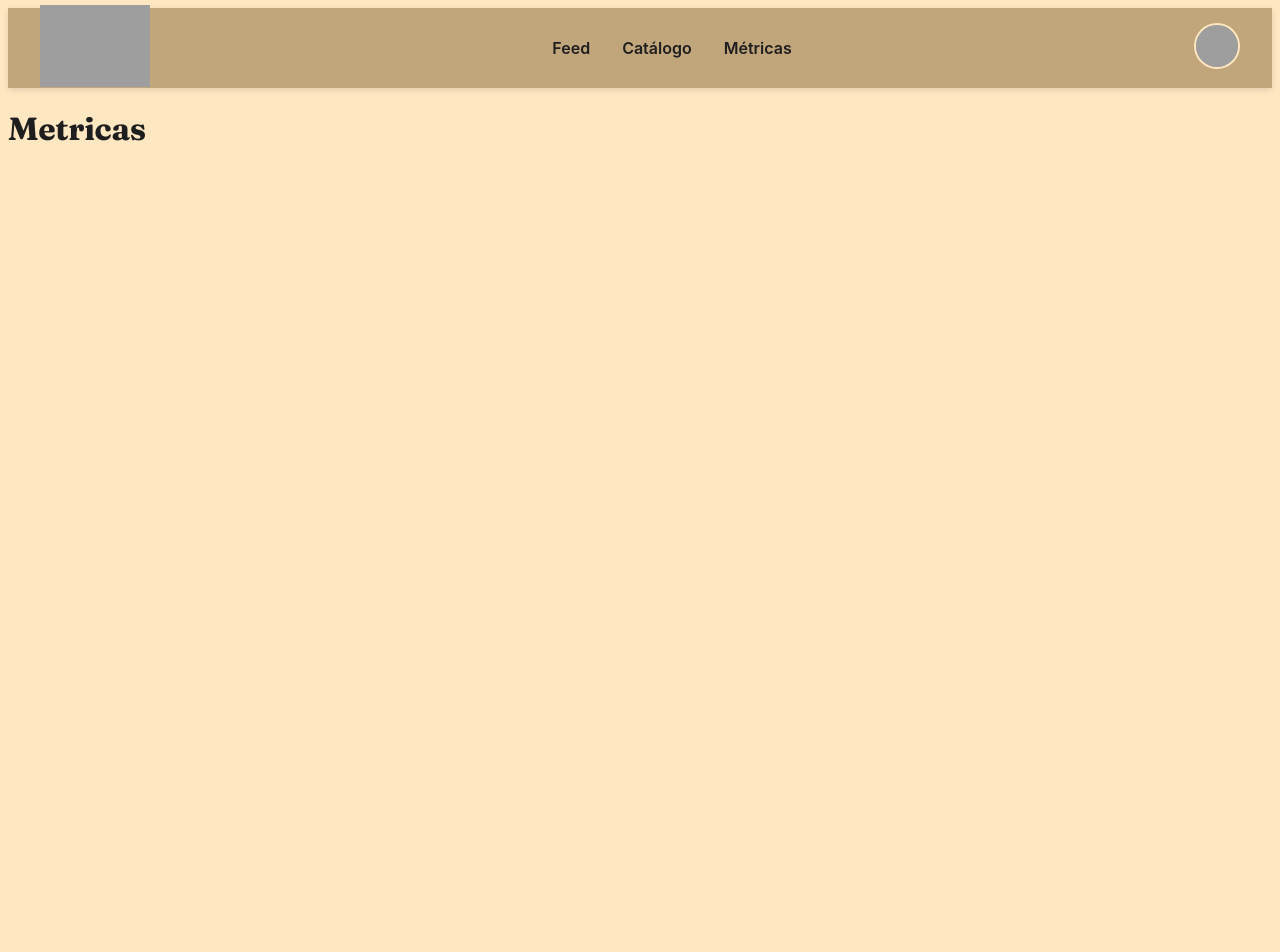
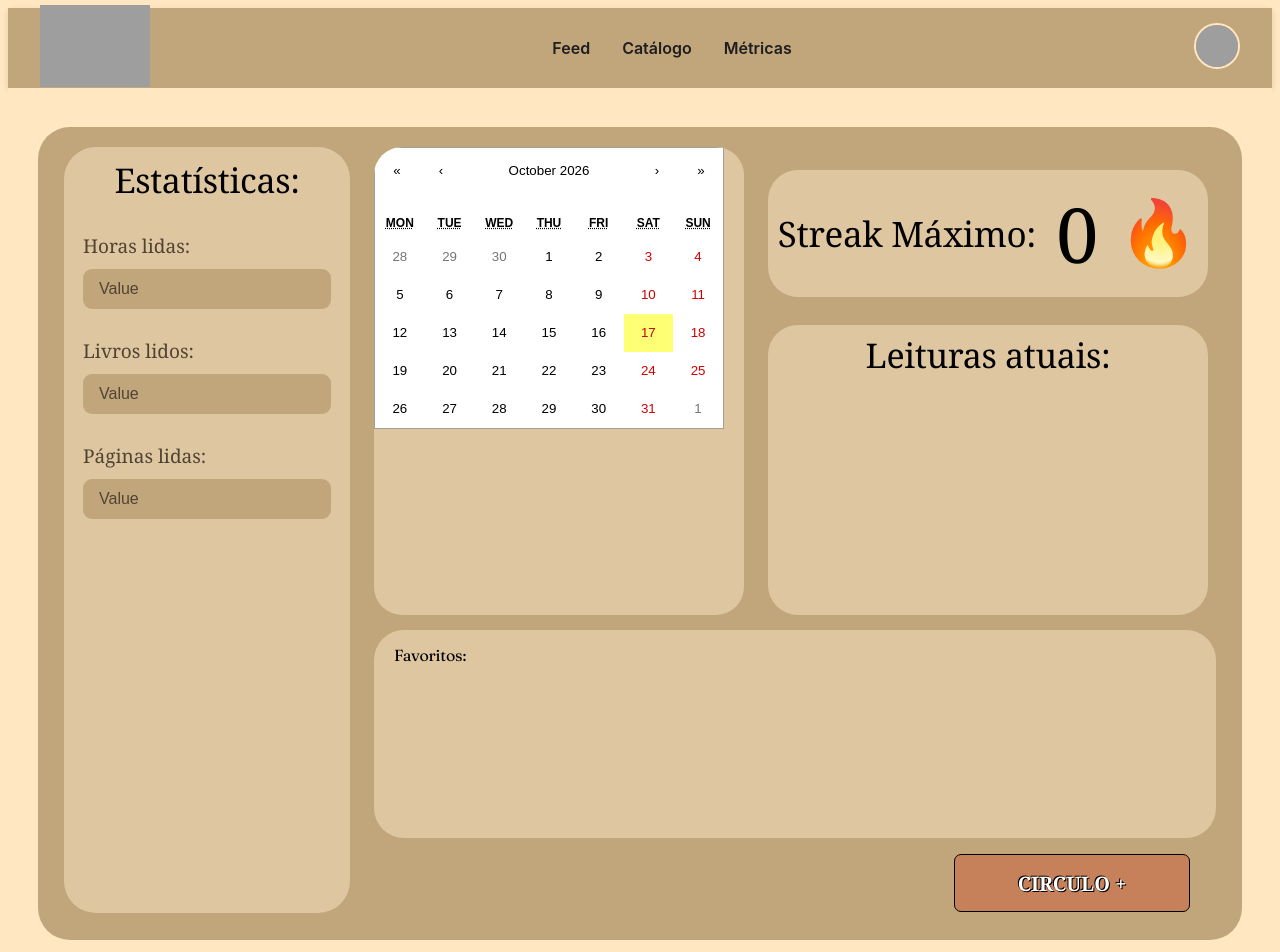
Before and after one commit to ICEI-PUC-Minas-PMGES-TI/pmg-es-2026-2-ti2-8183100-bookshelf, a React (Vite) app in the folder Codigo/Frontend/: page /metricas in a window 1280 px wide. Shown: the top 952 px of the page. Before the commit the page ends 800 px from the top, so only its background shows below. Built offline with nearby package versions, Linux system fonts and the light colour scheme; no server answers; grey boxes are pictures that could not be loaded.

Commit message:
feat(metricas): func para pegar user no DB

```diff
--- a/Codigo/Frontend/package.json
+++ b/Codigo/Frontend/package.json
@@ -12,6 +12,7 @@
   "dependencies": {
     "@hugeicons/core-free-icons": "^4.3.5",
     "react": "^19.2.8",
+    "react-calendar": "^6.0.1",
     "react-dom": "^19.2.8",
     "react-router-dom": "^7.18.4"
   },
--- /dev/null
+++ b/Codigo/Frontend/src/pages/metricas.css
@@ -0,0 +1,394 @@
+.metricas-main {
+  min-height: calc(100vh - 94px);
+  padding: 39px 30px 36px;
+  box-sizing: border-box;
+  background-color: #ffe7c2;
+  font-family: Arial, sans-serif;
+  color: #000;
+}
+
+.metricas-layout {
+  width: 100%;
+  max-width: 1304px;
+  min-height: 813px;
+  margin: 0 auto;
+  padding: 20px 26px 22px;
+  box-sizing: border-box;
+  display: grid;
+  grid-template-columns: 286px minmax(300px, 370px) minmax(350px, 1fr);
+  grid-template-rows: 468px 208px 60px;
+  gap: 15px 24px;
+  background-color: #c1a67c;
+  border-radius: 32px;
+}
+
+.estatisticas {
+  grid-column: 1;
+  grid-row: 1 / 4;
+  padding: 10px 19px;
+  background-color: #dec6a0;
+  border-radius: 32px;
+}
+
+.estatisticas h2,
+.streak-card h2,
+.leituras-card h2 {
+  margin: 0;
+  text-align: center;
+  font-family: Georgia, "Times New Roman", serif;
+  font-weight: normal;
+}
+
+.estatisticas h2 {
+  margin-bottom: 30px;
+  font-size: 34px;
+}
+
+.estatistica-item {
+  margin-bottom: 29px;
+}
+
+.estatistica-item label {
+  display: block;
+  margin-bottom: 10px;
+  font-family: Georgia, "Times New Roman", serif;
+  font-size: 19px;
+  color: #514333;
+}
+
+.estatistica-valor {
+  display: flex;
+  align-items: center;
+  height: 40px;
+  padding: 0 16px;
+  box-sizing: border-box;
+  border-radius: 9px;
+  background-color: #c1a67c;
+  color: #514333;
+  font-size: 16px;
+}
+
+.calendario-card {
+  grid-column: 2;
+  grid-row: 1;
+  align-self: start;
+  min-height: 468px;
+  overflow: hidden;
+  border-radius: 28px;
+  background-color: #dec6a0;
+}
+
+/* .calendario-topo {
+  padding: 19px 24px 0;
+}
+
+.calendario-legenda {
+  display: block;
+  margin-bottom: 35px;
+  color: #514333;
+  font-size: 14px;
+}
+
+.data-selecionada {
+  display: flex;
+  align-items: center;
+  justify-content: space-between;
+  padding-bottom: 12px;
+  font-size: 29px;
+}
+
+.icone-editar {
+  color: #514333;
+  font-size: 25px;
+}
+
+.calendario-mes {
+  height: 48px;
+  padding: 0 24px;
+  display: flex;
+  align-items: center;
+  gap: 10px;
+  border-top: 1px solid #d1b995;
+  color: #514333;
+  font-size: 14px;
+}
+
+.seta-mes {
+  font-size: 12px;
+}
+
+.calendario-navegacao {
+  display: flex;
+  gap: 22px;
+  margin-left: auto;
+}
+
+.calendario-navegacao button {
+  padding: 0;
+  border: none;
+  background: transparent;
+  color: #514333;
+  cursor: pointer;
+  font-size: 29px;
+}
+
+.calendario-grade {
+  display: grid;
+  grid-template-columns: repeat(7, minmax(0, 1fr));
+  align-items: center;
+  justify-items: center;
+  row-gap: 7px;
+  padding: 8px 12px 13px;
+}
+
+.dia-semana,
+.dia-calendario {
+  display: flex;
+  align-items: center;
+  justify-content: center;
+  width: 40px;
+  height: 40px;
+  font-size: 15px;
+}
+
+.dia-calendario {
+  border: 1px solid transparent;
+  border-radius: 50%;
+  background: transparent;
+  cursor: pointer;
+}
+
+.dia-calendario:hover {
+  background-color: #c1a67c;
+}
+
+.dia-calendario.dia-ativo {
+  background-color: #b09262;
+  color: white;
+}
+
+.dia-calendario.dia-contorno {
+  border-color: #b09262;
+  color: #b09262;
+} */
+
+.metricas-direita {
+  grid-column: 3;
+  grid-row: 1;
+  display: flex;
+  flex-direction: column;
+  gap: 28px;
+  padding: 23px 8px 0 0;
+}
+
+.streak-card {
+  min-height: 115px;
+  padding: 12px 24px;
+  box-sizing: border-box;
+  display: flex;
+  align-items: center;
+  justify-content: center;
+  gap: 20px;
+  border-radius: 30px;
+  background-color: #dec6a0;
+}
+
+.streak-card h2 {
+  font-size: 35px;
+  white-space: nowrap;
+}
+
+.streak-card strong {
+  font-family: Georgia, "Times New Roman", serif;
+  font-size: 76px;
+  font-weight: normal;
+}
+
+.streak-fogo {
+  font-size: 64px;
+}
+
+.leituras-card {
+  flex: 1;
+  min-height: 0;
+  padding: 7px 17px 18px;
+  box-sizing: border-box;
+  border-radius: 30px;
+  background-color: #dec6a0;
+}
+
+.leituras-card h2 {
+  margin-bottom: 20px;
+  font-size: 34px;
+}
+
+.leituras-lista img {
+  width: 116px;
+  height: 182px;
+  object-fit: cover;
+  border: 2px solid #000;
+}
+
+.favoritos-card {
+  grid-column: 2 / 4;
+  grid-row: 2;
+  padding: 15px 20px;
+  box-sizing: border-box;
+  overflow: hidden;
+  border-radius: 30px;
+  background-color: #dec6a0;
+}
+
+.favoritos-card h3 {
+  margin: 0 0 7px;
+  font-size: 16px;
+  font-weight: normal;
+}
+
+.favoritos-lista {
+  display: flex;
+  flex-wrap: wrap;
+  gap: 28px;
+  padding-left: 14px;
+}
+
+.favoritos-lista img {
+  width: 88px;
+  height: 139px;
+  object-fit: cover;
+  border: 2px solid #000;
+}
+
+.metricas-acoes {
+  grid-column: 3;
+  grid-row: 3;
+  display: flex;
+  align-items: center;
+  justify-content: flex-end;
+  padding-right: 26px;
+}
+
+.botao-circulo {
+  width: 236px;
+  height: 58px;
+  border: 1px solid #000;
+  border-radius: 7px;
+  background-color: #c6815b;
+  color: #fff;
+  font-family: Georgia, "Times New Roman", serif;
+  font-size: 20px;
+  font-weight: bold;
+  text-shadow: 1px 1px #000, -1px -1px #000;
+  cursor: pointer;
+  transition: background-color 0.2s;
+}
+
+.botao-circulo:hover {
+  background-color: #b66e4b;
+}
+
+@media (max-width: 1100px) {
+  .metricas-layout {
+    grid-template-columns: 230px minmax(280px, 1fr);
+    grid-template-rows: auto auto auto auto;
+  }
+
+  .estatisticas {
+    grid-column: 1;
+    grid-row: 1 / 4;
+  }
+
+  .calendario-card {
+    grid-column: 2;
+    grid-row: 1;
+  }
+
+  .metricas-direita {
+    grid-column: 2;
+    grid-row: 2;
+    padding: 0;
+  }
+
+  .favoritos-card {
+    grid-column: 1 / 3;
+    grid-row: 4;
+    min-height: 200px;
+  }
+
+  .metricas-acoes {
+    grid-column: 2;
+    grid-row: 3;
+  }
+}
+
+@media (max-width: 650px) {
+  .metricas-main {
+    padding: 20px 12px;
+  }
+
+  .metricas-layout {
+    display: flex;
+    flex-direction: column;
+    padding: 14px;
+    gap: 18px;
+  }
+
+  .estatisticas {
+    padding-bottom: 5px;
+  }
+
+  .calendario-card {
+    width: 100%;
+  }
+
+  .calendario-grade {
+    padding-right: 5px;
+    padding-left: 5px;
+  }
+
+  .dia-semana,
+  .dia-calendario {
+    width: 34px;
+    height: 34px;
+  }
+
+  .streak-card {
+    flex-wrap: wrap;
+    gap: 10px;
+  }
+
+  .streak-card h2 {
+    font-size: 25px;
+  }
+
+  .streak-card strong {
+    font-size: 55px;
+  }
+
+  .streak-fogo {
+    font-size: 45px;
+  }
+
+  .leituras-card {
+    min-height: 280px;
+  }
+
+  .favoritos-lista {
+    gap: 12px;
+    padding-left: 0;
+  }
+
+  .favoritos-lista img {
+    width: 70px;
+    height: 110px;
+  }
+
+  .metricas-acoes {
+    justify-content: center;
+    padding: 0;
+  }
+
+  .botao-circulo {
+    max-width: 100%;
+  }
+}
--- a/Codigo/Frontend/src/pages/metricas.jsx
+++ b/Codigo/Frontend/src/pages/metricas.jsx
@@ -1,6 +1,100 @@
+import "./metricas.css";
+import { useEffect, useState } from "react";
+import { Calendar } from 'react-calendar';
+import 'react-calendar/dist/Calendar.css';
+
+async function logUser(userId) {
+    try {
+        const response = await fetch(`http://localhost:3001/api/usuarios/${userId}`, {
+            method: "GET",
+        });
+
+        if (!response.ok) {
+            throw new Error("Erro ao buscar usuário");
+        }
+
+        const data = await response.json();
+
+        return data;
+    } catch (error) {
+        console.error("Erro ao buscar dados do usuário:", error);
+        throw error;
+    }
+}
+
 export default function Metricas() {
+	const [usuario, setUsuario] = useState(null);
 
-  return (
-    <h1>Metricas</h1>
-  );
+    useEffect(() => {
+        async function carregarUsuario() {
+            try {
+                const data = await logUser(1);
+                setUsuario(data);
+            } catch (error) {
+				console.error(error);
+            }
+        }
+
+        carregarUsuario();
+    }, []);
+
+	return (
+		<main className="metricas-main">
+			<section className="metricas-layout">
+				<aside className="estatisticas">
+					<h2>Estatísticas:</h2>
+
+					<div className="estatistica-item">
+						<label>Horas lidas:</label>
+						<div className="estatistica-valor">Value</div>
+					</div>
+
+					<div className="estatistica-item">
+						<label>Livros lidos:</label>
+						<div className="estatistica-valor">Value</div>
+					</div>
+
+					<div className="estatistica-item">
+						<label>Páginas lidas:</label>
+						<div className="estatistica-valor">Value</div>
+					</div>
+				</aside>
+
+				<section className="calendario-card">
+					<Calendar />
+				</section>
+
+				<section className="metricas-direita">
+					<div className="streak-card">
+						<h2>Streak Máximo:</h2>
+						<strong>{usuario?.sequencia || 0}</strong>
+						<span className="streak-fogo" role="img" aria-label="Fogo">
+							🔥
+						</span>
+					</div>
+
+					<section className="leituras-card">
+						<h2>Leituras atuais:</h2>
+						<div className="leituras-lista">
+
+						</div>
+					</section>
+				</section>
+
+				<section className="favoritos-card">
+					<h3>Favoritos:</h3>
+
+					<div className="favoritos-lista">
+
+					</div>
+				</section>
+
+				<div className="metricas-acoes">
+					<button type="button" className="botao-circulo">
+						CIRCULO +
+					</button>
+				</div>
+			</section>
+		</main>
+	);
 }
```
Also changed, not shown: 2 other files (tests, documents, lock files or other folders).
